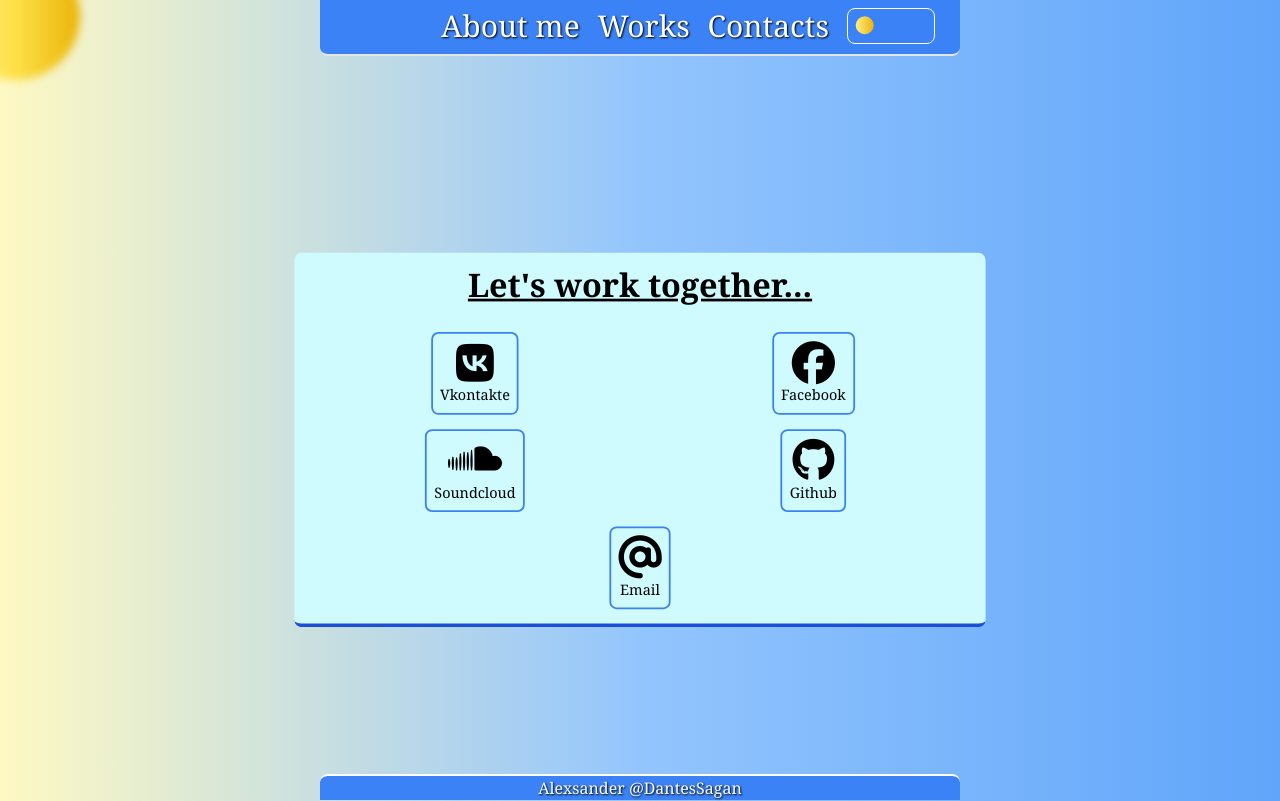
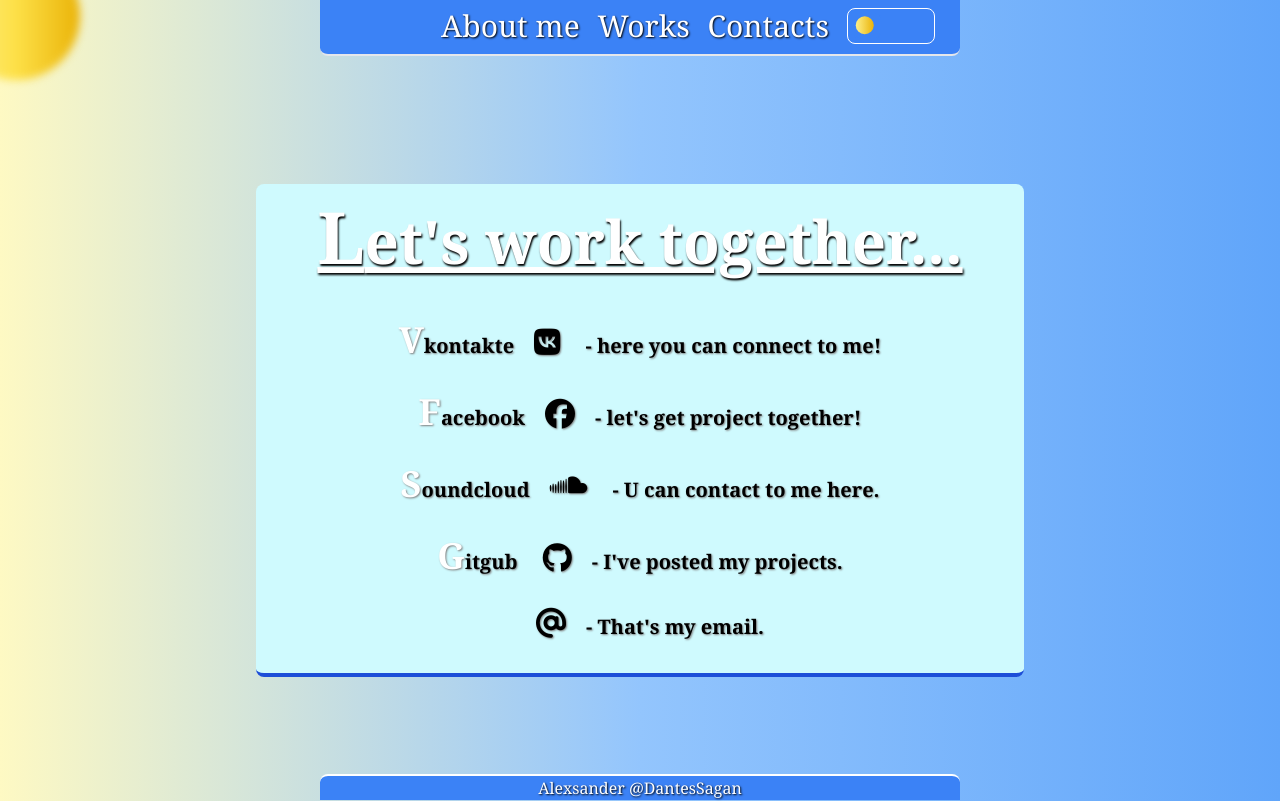
Before and after one commit to DantesSagan/portfolioReact, a Next.js app: page /addresses in a window 1280 px wide. Shown: the top 801 px of the page. Built offline with nearby package versions, Linux system fonts and the light colour scheme.

Commit message:
littlbe bit better

```diff
--- a/pages/addresses.js
+++ b/pages/addresses.js
@@ -1,6 +1,5 @@
+/* eslint-disable react/no-unescaped-entities */
 import React, { useEffect, useState } from 'react';
-import Footer from '@components/footer';
-import NavBar from '@components/navbar';
 
 import { Oval } from 'react-loader-spinner';
 
@@ -24,30 +23,30 @@ export default function Addresses({ mode, setMode }) {
     getData();
   }, []);
 
+  const colors = mode ? '1px 2px 2px black' : '2px 4px 2px red';
+  const shadowText = mode ? '1px 1px 2px gray' : '1px 2px 2px red';
+  const colorsText = mode ? 'black' : 'white';
   return (
     // Addresses section
-    <section className='mt-2 mb-72'>
+    <section className='mt-2 h-screen'>
       {loading ? (
         <main className='relative mx-auto max-w-screen-md mt-12 xl:mt-44 2xl:mt-52'>
           <section
             tabIndex='11'
-            className={`container mx-auto text-center static mb-72 scale-90 ${
+            className={`container mx-auto text-center static scale-90 ${
               mode
                 ? 'bg-cyan-100 rounded-lg border-b-4 border-blue-700'
                 : 'bg-black rounded-lg border-b-4 border-white'
             }`}
           >
             <div id='dvsection' className='inset-0'>
-              <header
-                id='profile-header'
-                className='text-4xl p-4 font-bold underline'
-              >
+              <header id='profile-header' className='text-4xl p-4 font-bold '>
                 {`Let's work together...`}
               </header>
               <div className='p-4 contact-link grid grid-cols-2 gap-4 place-items-center'>
                 <div
                   rel='noreferrer'
-                  className=' border-2 border-blue-500 rounded-lg p-2 hover:opacity-75 transition duration-300 active:scale-75'
+                  className=' border-blue-500 m-3 rounded-lg p-2 hover:opacity-75 transition duration-300 active:scale-75'
                   href='https://vk.com/id46420996'
                   target='_blank'
                   tabIndex='12'
@@ -63,7 +62,7 @@ export default function Addresses({ mode, setMode }) {
                 </div>
                 <div
                   rel='noreferrer'
-                  className=' border-2 border-blue-500 rounded-lg p-2 hover:opacity-75 transition duration-300 active:scale-75'
+                  className=' border-blue-500 m-3 rounded-lg p-2 hover:opacity-75 transition duration-300 active:scale-75'
                   href='https://www.facebook.com/mihaleksval'
                   target='_blank'
                   tabIndex='13'
@@ -79,7 +78,7 @@ export default function Addresses({ mode, setMode }) {
                 </div>
                 <div
                   rel='noreferrer'
-                  className=' border-2 border-blue-500 rounded-lg p-2 hover:opacity-75 transition duration-300 active:scale-75'
+                  className=' border-blue-500 m-3 rounded-lg p-2 hover:opacity-75 transition duration-300 active:scale-75'
                   href='https://soundcloud.com/erkiel-puaro'
                   target='_blank'
                   tabIndex='14'
@@ -95,7 +94,7 @@ export default function Addresses({ mode, setMode }) {
                 </div>
                 <div
                   rel='noreferrer'
-                  className=' border-2 border-blue-500 rounded-lg p-2 hover:opacity-75 transition duration-300 active:scale-75'
+                  className=' border-blue-500 m-3 rounded-lg p-2 hover:opacity-75 transition duration-300 active:scale-75'
                   href='https://github.com/DantesSagan'
                   target='_blank'
                   tabIndex='15'
@@ -111,7 +110,7 @@ export default function Addresses({ mode, setMode }) {
                 </div>
                 <div
                   rel='noreferrer'
-                  className=' border-2 border-blue-500 rounded-lg p-2 hover:opacity-75 transition duration-300 active:scale-75 col-span-2'
+                  className=' border-blue-500 m-3 rounded-lg p-2 hover:opacity-75 transition duration-300 active:scale-75 col-span-2'
                   href='mailto:mihaleksva@gmail.com'
                   target='_blank'
                   tabIndex='16'
@@ -130,78 +129,119 @@ export default function Addresses({ mode, setMode }) {
           </section>
         </main>
       ) : (
-        <main className='relative mx-auto max-w-screen-md mt-12 xl:mt-44 2xl:mt-52'>
+        <main className='relative mx-auto max-w-screen-md  '>
           <section
+            style={{ top: '50%' }}
             tabIndex='11'
-            className={`container mx-auto text-center static mb-72 scale-90 ${
+            className={`container mx-auto text-center mt-32 mb-32  ${
               mode
                 ? 'bg-cyan-100 rounded-lg border-b-4 border-blue-700'
                 : 'bg-black rounded-lg border-b-4 border-white'
             }`}
           >
-            <div id='dvsection' className='inset-0'>
             <header
-                id='profile-header'
-                className='text-4xl p-4 font-bold underline'
+              style={{ textShadow: colors }}
+              className={`text-6xl p-4 font-bold  underline first-letter:text-7xl first-letter:font-bold first-letter:text-white transition duration-300 text-white`}
             >
-                {`Let's work together...`}
+              Let's work together...
             </header>
-              <div className='p-4 contact-link grid  gap-4 place-items-center'>
+            <section className='grid grid-cols-1 gap-2  place-items-center'>
+              <div className='p-4 flex flex-col'>
+                <div className='grid grid-rows-1 grid-flow-col gap-4'>
+                  <h2
+                    style={{ color: colorsText, textShadow: shadowText }}
+                    className={`text-xl p-4 font-bold  first-letter:text-4xl first-letter:font-bold first-letter:text-white transition duration-300 text-white`}
+                  >
+                    Vkontakte
                     <a
                       rel='noreferrer'
-                  className='border-2 border-blue-500 rounded-lg p-2 hover:opacity-75 transition duration-300 active:scale-75'
+                      className='border-blue-500 m-3 rounded-lg p-2 hover:opacity-75 transition duration-300 active:scale-75'
                       href='https://vk.com/id46420996'
                       target='_blank'
                       tabIndex='12'
                     >
-                  <i className='fab fa-vk text-5xl'></i>
-                  <br />
-                  Vkontakte
-                </a>
+                      <i className='fab fa-vk text-3xl'></i>
+                    </a>{' '}
+                    - here you can connect to me!{' '}
+                  </h2>{' '}
+                </div>
+
+                <div className='grid grid-rows-1 grid-flow-col'>
+                  <h2
+                    style={{ color: colorsText, textShadow: shadowText }}
+                    className={`text-xl p-4 font-bold  first-letter:text-4xl first-letter:font-bold first-letter:text-white transition duration-300 text-white`}
+                  >
+                    Facebook
                     <a
                       rel='noreferrer'
-                  className='border-2 border-blue-500 rounded-lg p-2 hover:opacity-75 transition duration-300 active:scale-75'
+                      className='border-blue-500 m-3 rounded-lg p-2 hover:opacity-75 transition duration-300 active:scale-75'
                       href='https://www.facebook.com/mihaleksval'
                       target='_blank'
                       tabIndex='13'
                     >
-                  <i className='fab fa-facebook text-5xl'></i> <br />
-                  Facebook
+                      <i className='fab fa-facebook text-3xl'></i>
                     </a>
+                    - let's get project together!
+                  </h2>
+                </div>
+
+                <div className='grid grid-rows-1 grid-flow-col gap-4'>
+                  <h2
+                    style={{ color: colorsText, textShadow: shadowText }}
+                    className={`text-xl p-4 font-bold first-letter:text-4xl first-letter:font-bold first-letter:text-white transition duration-300 text-white`}
+                  >
+                    {' '}
+                    Soundcloud
                     <a
                       rel='noreferrer'
-                  className='border-2 border-blue-500 rounded-lg p-2 hover:opacity-75 transition duration-300 active:scale-75'
+                      className='border-blue-500 m-3 rounded-lg p-2 hover:opacity-75 transition duration-300 active:scale-75'
                       href='https://soundcloud.com/erkiel-puaro'
                       target='_blank'
                       tabIndex='14'
                     >
-                  <i className='fab fa-soundcloud text-5xl'></i> <br />
-                  Soundcloud
-                </a>
+                      <i className='fab fa-soundcloud text-3xl'></i>
+                    </a>{' '}
+                    - U can contact to me here.
+                  </h2>{' '}
+                </div>
+
+                <div className='grid grid-rows-1 grid-flow-col gap-4'>
+                  <h2
+                    style={{ color: colorsText, textShadow: shadowText }}
+                    className={`text-xl p-4 font-bold first-letter:text-4xl first-letter:font-bold first-letter:text-white transition duration-300 text-white`}
+                  >
+                    Gitgub{' '}
                     <a
                       rel='noreferrer'
-                  className='border-2 border-blue-500 rounded-lg p-2 hover:opacity-75 transition duration-300 active:scale-75'
+                      className='border-blue-500 m-3 rounded-lg p-2 hover:opacity-75 transition duration-300 active:scale-75'
                       href='https://github.com/DantesSagan'
                       target='_blank'
                       tabIndex='15'
                     >
-                  <i className='fab fa-github text-5xl'></i>
-                  <br />
-                  Github
+                      <i className='fab fa-github text-3xl'></i>
                     </a>
+                    - I've posted my projects.
+                  </h2>{' '}
+                </div>
+                <div className='grid grid-rows-1 grid-flow-col gap-4'>
+                  <h2
+                    style={{ color: colorsText, textShadow: shadowText }}
+                    className={`text-xl p-4 font-bold first-letter:text-4xl first-letter:font-bold first-letter:text-white transition duration-300 text-white`}
+                  >
                     <a
                       rel='noreferrer'
-                  className='border-2 border-blue-500 rounded-lg p-2 hover:opacity-75 transition duration-300 active:scale-75 col-span-2'
+                      className='border-blue-500 m-3 rounded-lg p-2 hover:opacity-75 transition duration-300 active:scale-75 col-span-2'
                       href='mailto:mihaleksva@gmail.com'
                       target='_blank'
                       tabIndex='16'
                     >
-                  <i className='fas fa-at text-5xl'></i>
-                  <br />
-                  Email
+                      <i className='fas fa-at text-3xl'></i>
                     </a>
+                    - {` `}That's my email.{' '}
+                  </h2>{' '}
                 </div>
               </div>
+            </section>
           </section>
         </main>
       )}
--- a/pages/index.js
+++ b/pages/index.js
@@ -16,14 +16,12 @@ export default function Greet({ mode, setMode }) {
     }/yH5BAAAAAAALAAAAAABAAEAAAICRAEAOw==`;
   return (
     // Greeting section
-    <main
-      className={`relative mx-auto max-w-screen-md 2xl:mt-8 mt-6 marginSM`}
-    >
+    <main className={`relative mx-auto max-w-screen-md 2xl:mt-8 mt-6 marginSM`}>
       <section
-        className='container mx-auto text-center w-3/4 static h-screen text-slate-100 subpixel-antialiased  2xl:scale-75 xl:scale-75 md:scale-75 sm:scale-50 '
+        className='container mx-auto text-center w-3/4 static h-screen text-slate-100 subpixel-antialiased mb-24 '
         tabIndex='2'
       >
-        <div className='WLC-section'>
+        <div className='scale-90'>
           <Image
             quality='100'
             placeholder='blur'
@@ -61,13 +59,7 @@ export default function Greet({ mode, setMode }) {
                   : 'text-white transition duration-300 '
               }`}
             >
-              <em className='text-2xl'>a web developer</em>
-              <br />
-              <em className='text-2xl'>React.js</em>
-              <br />
-              <em className='text-2xl'>JS</em>
-              <br />
-              <em className='text-2xl'>HTML</em>
+              <em className='text-2xl'>a Frontend-developer</em>
             </div>
           </div>
         </div>
--- a/pages/projects.js
+++ b/pages/projects.js
@@ -1,7 +1,5 @@
 /* eslint-disable @next/next/no-img-element */
 import Image from 'next/image';
-import Footer from '@components/footer';
-import NavBar from '@components/navbar';
 
 export default function Project({ mode, setMode }) {
   const keyStr =
```
Lines whose indentation alone changed are shown as unchanged.
